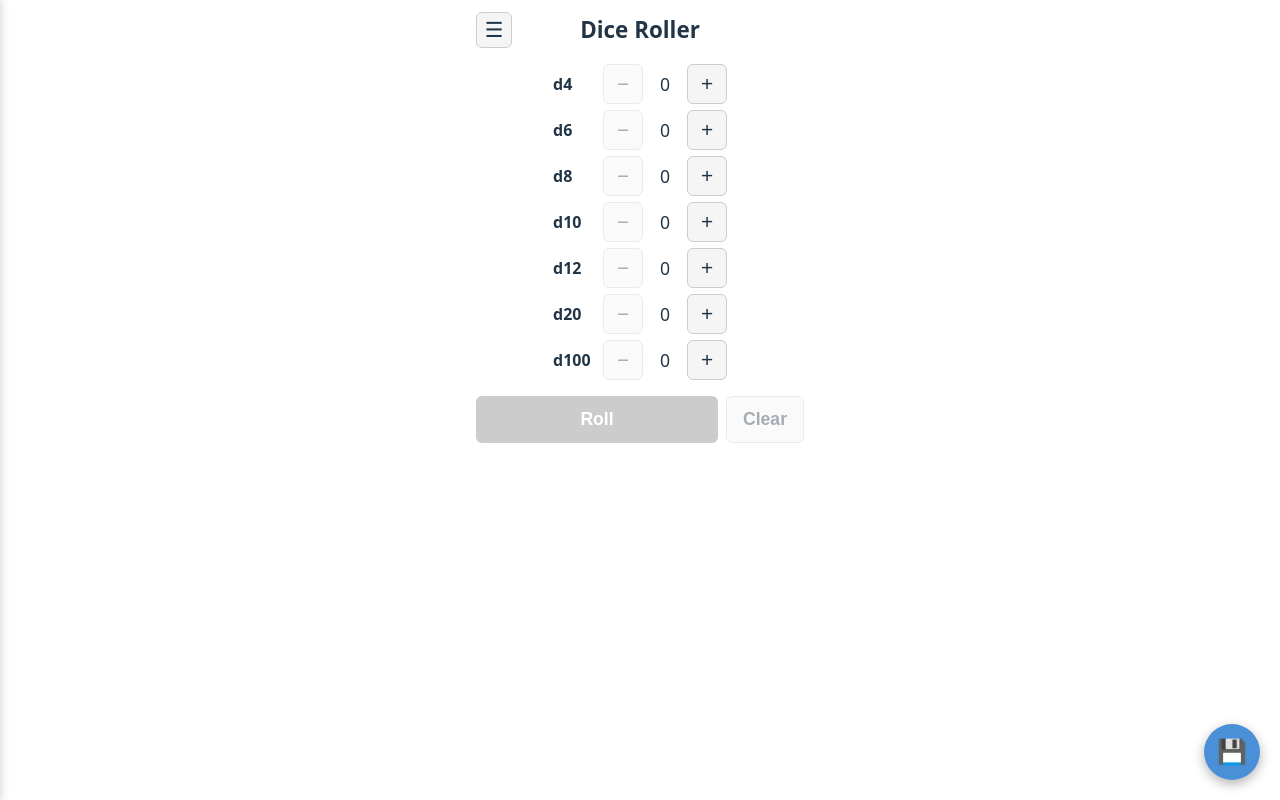
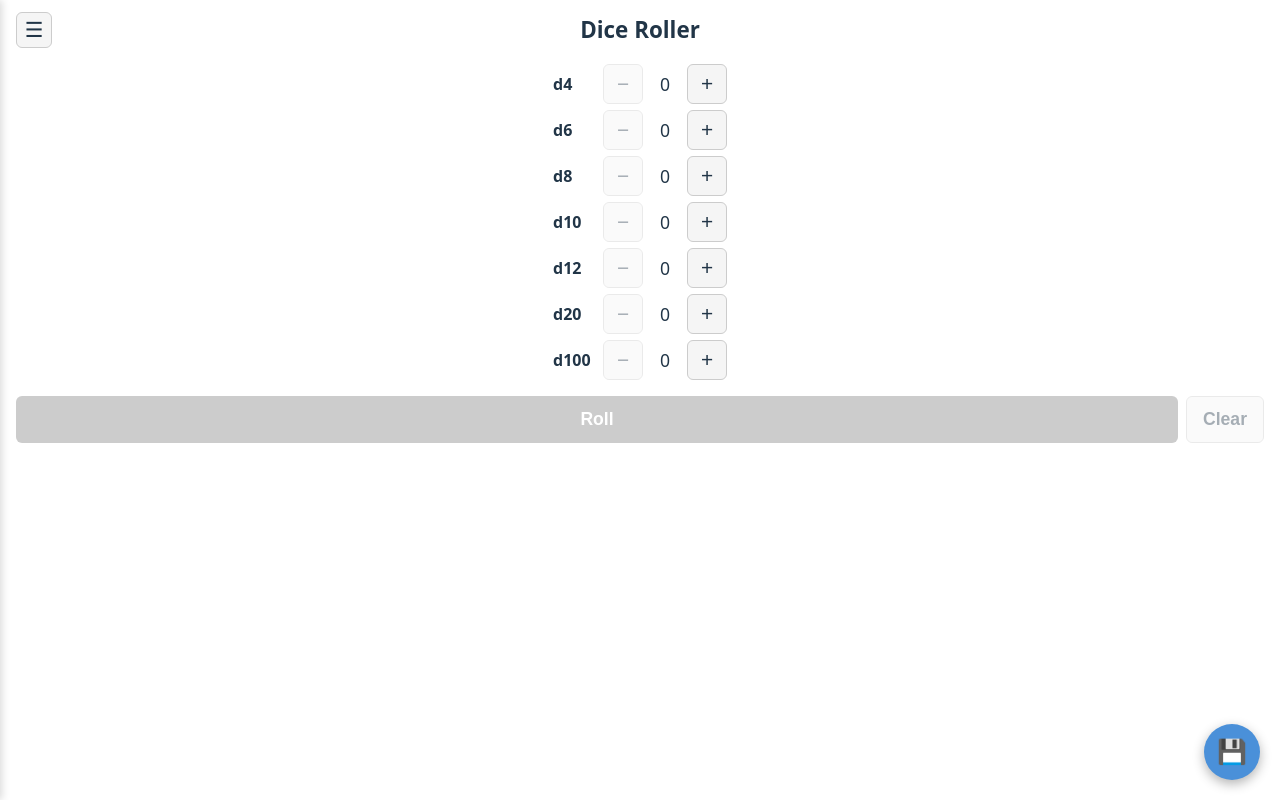
Before and after one commit to 016spitfire/rolling-home, a React (Vite) app: page / in a window 1280 px wide. Built offline with nearby package versions, Linux system fonts and the light colour scheme.

Commit message:
Remove max-width constraint from app container

```diff
--- a/src/App.css
+++ b/src/App.css
@@ -25,7 +25,7 @@
 }
 
 .app {
-    max-width: 360px;
+    /* max-width: 360px; */
     margin: 0 auto;
     padding: 12px 16px;
     font-family:
```
